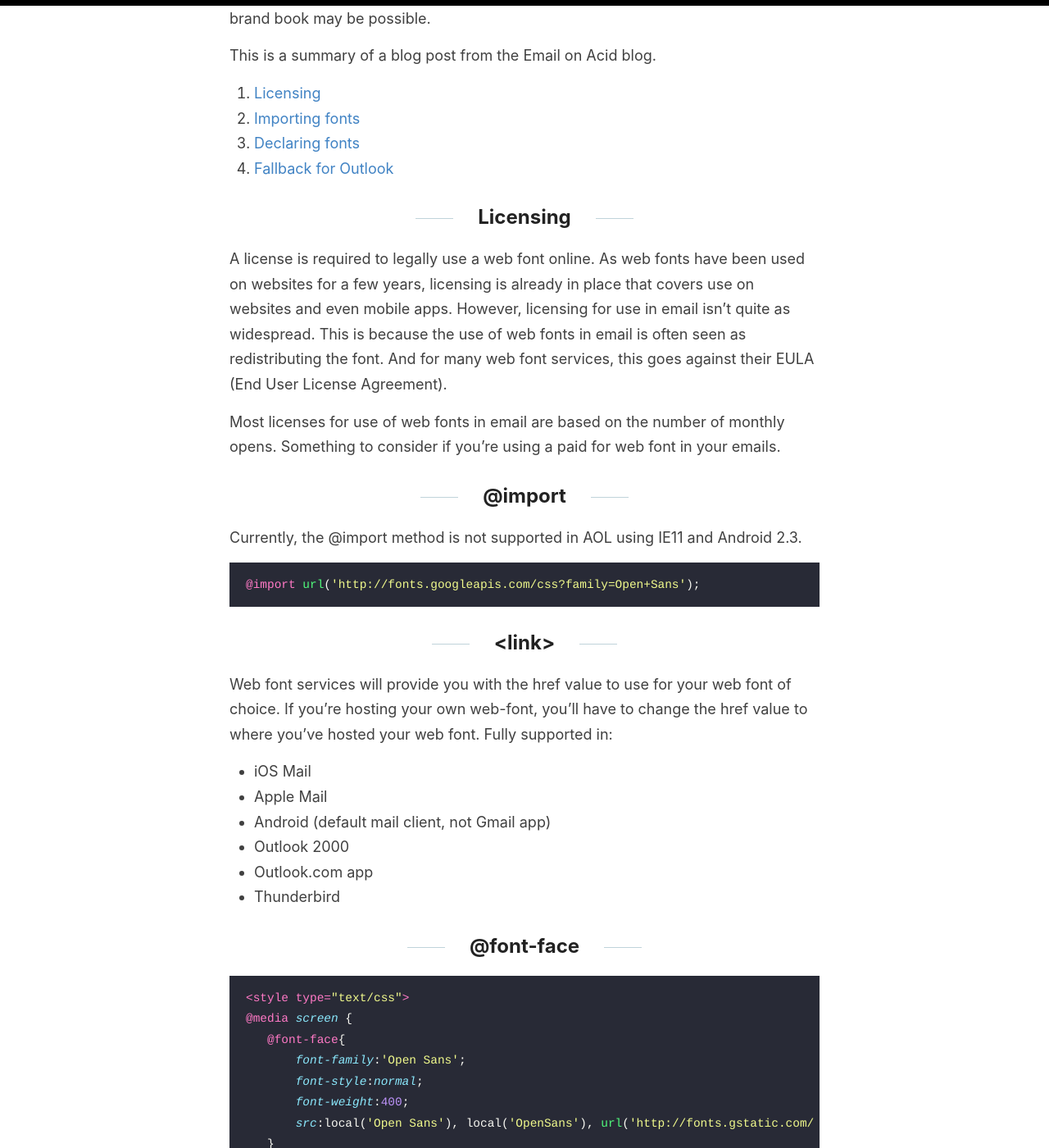
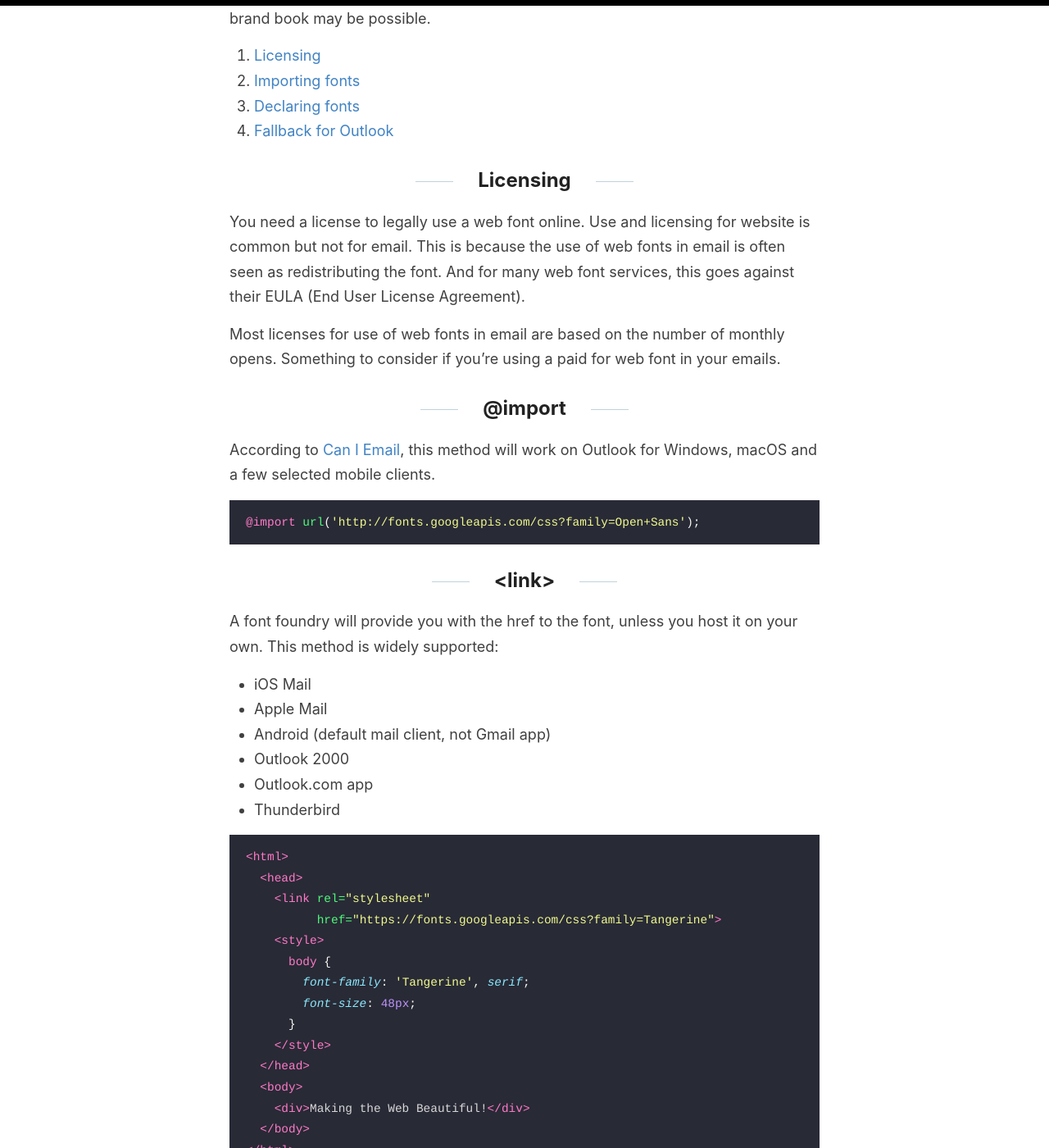
Before and after one commit to karolcholewa/blog, a Jekyll site: the page built from _posts/2019-01-26-webfonts.md, in a window 1280 px wide and 1400 px high, scrolled down 426 px. Shown: the whole window at 82% size. Built offline with Jekyll 4.4.1, drawn with Linux system fonts in a browser that asks for light colours; some of the changed text lies outside the part shown.

Commit message:
post updated, some removed

````diff
--- a/_posts/2019-01-26-webfonts.md
+++ b/_posts/2019-01-26-webfonts.md
@@ -7,7 +7,6 @@ categories: HTML
 Email development has so many quirks that using custom fonts sounds like a suicide mission. It's a common practice to use websafe fonts. When you work with multilingual content it's an obvious choice. However, using fonts from a company's brand book may be possible.
 
 
-This is a summary of a blog post from the Email on Acid blog.
 1. [Licensing](#licensing)
 2. [Importing fonts](#@import)
 3. [Declaring fonts](#declare)
@@ -15,13 +14,13 @@ This is a summary of a blog post from the Email on Acid blog.
 
 ## Licensing
 
-A license is required to legally use a web font online. As web fonts have been used on websites for a few years, licensing is already in place that covers use on websites and even mobile apps. However, licensing for use in email isn’t quite as widespread. This is because the use of web fonts in email is often seen as redistributing the font. And for many web font services, this goes against their EULA (End User License Agreement).
+You need a license to legally use a web font online. Use and licensing for website is common but not for email. This is because the use of web fonts in email is often seen as redistributing the font. And for many web font services, this goes against their EULA (End User License Agreement).
 
 Most licenses for use of web fonts in email are based on the number of monthly opens. Something to consider if you’re using a paid for web font in your emails.
 
 ## @import
 
-Currently, the @import method is not supported in AOL using IE11 and Android 2.3.
+According to [Can I Email](https://www.caniemail.com), this method will work on Outlook for Windows, macOS and a few selected mobile clients.
 
 
 ```css
@@ -31,8 +30,7 @@ Currently, the @import method is not supported in AOL using IE11 and Android 2.3
 
 ## &lt;link&gt;
 
-Web font services will provide you with the href value to use for your web font of choice. If you’re hosting your own web-font, you’ll have to change the href value to where you’ve hosted your web font. Fully supported in:
-
+A font foundry will provide you with the href to the font, unless you host it on your own. This method is widely supported:
 
 
 *   iOS Mail
@@ -42,10 +40,27 @@ Web font services will provide you with the href value to use for your web font
 *   Outlook.com app
 *   Thunderbird
 
+```html
+<html>
+  <head>
+    <link rel="stylesheet"
+          href="https://fonts.googleapis.com/css?family=Tangerine">
+    <style>
+      body {
+        font-family: 'Tangerine', serif;
+        font-size: 48px;
+      }
+    </style>
+  </head>
+  <body>
+    <div>Making the Web Beautiful!</div>
+  </body>
+</html>
+```
 
 
 ## @font-face
-
+This is barely supported besides Apple macOS.
 
 ```css
 <style type="text/css">
@@ -61,8 +76,7 @@ Web font services will provide you with the href value to use for your web font
 ```
 
 ## Declare
-To declare the font use:
-
+Once you import or refer to a font, declare it inline in HTML:
 
 ```html
 <td style="font-family: 'Open Sans', Arial, sans-serif;">Open sans font for all!</td>
@@ -71,15 +85,14 @@ To declare the font use:
 
 ## Fallback for Outlook
 
-Use the class fallback-text wherever you have used your web font family like this:
+Test it on Outlook and if a fallback is necessary, create a class which degrades nicely from a custom font to Arial.
 
 
 ```html
 <td class="fallback-text" style="font-family: 'Open Sans', Arial, sans-serif;">Open sans font for all!</td>
 ```
 
-
-Insert a conditional class definition:
+**Define CSS**:
 
 
 ```css
@@ -96,4 +109,6 @@ font-family: Arial, sans-serif;
 
 ## Resources
 
-[https://www.emailonacid.com/blog/article/email-development/best-font-for-email-everything-you-need-to-know-about-email-safe-fonts/](https://www.emailonacid.com/blog/article/email-development/best-font-for-email-everything-you-need-to-know-about-email-safe-fonts/)
+-   [https://www.emailonacid.com/blog/article/email-development/best-font-for-email-everything-you-need-to-know-about-email-safe-fonts/](https://www.emailonacid.com/blog/article/email-development/best-font-for-email-everything-you-need-to-know-about-email-safe-fonts/)
+-   https://developers.google.com/fonts/docs/getting_started
+- https://caniemail.com
````
Also changed, not shown: _pages/about.md (+3 -3 lines), _posts/2019-01-12-tracking-terms.md (+4 -8 lines), _posts/2019-01-24-ampscript-guide.md (+1 -1 lines), _sandbox/2019-01-16-thin-client.md (renamed from _posts/2019-01-16-thin-client.md), _sandbox/2019-01-24-css-units.md (renamed from _posts/2019-01-24-css-units.md).
